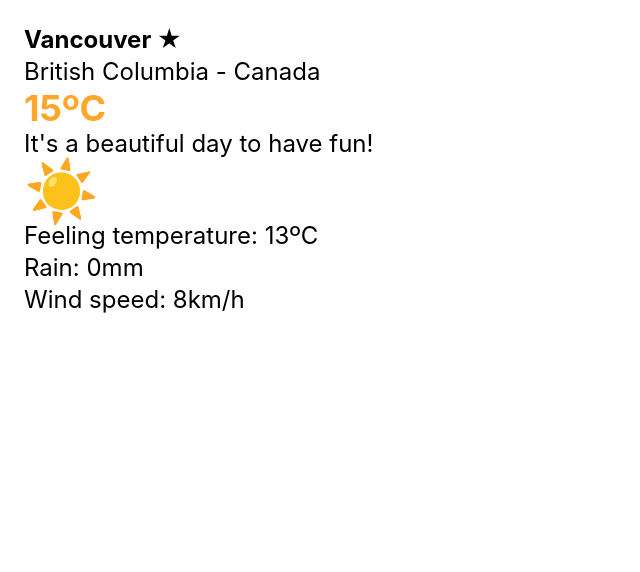
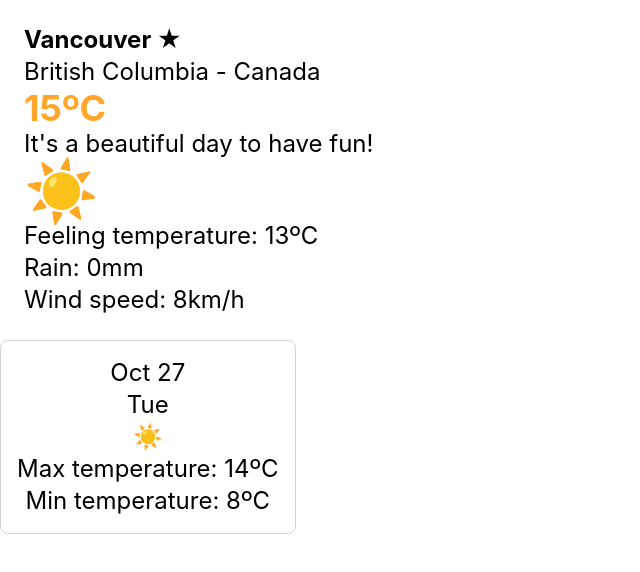
Before and after one commit to nakatanisae/Weather-app, a React (Vite) app in the folder react-app/: page / in a window 1280 px wide. Shown: the top 572 px of the page, without its empty margins (0-640 px from the left). Built offline with nearby package versions, Linux system fonts and the light colour scheme.

Commit message:
Create ForecastCard component and connect to App.jsx

```diff
--- a/react-app/src/App.jsx
+++ b/react-app/src/App.jsx
@@ -1,5 +1,6 @@
 import CurrentWeather from './components/CurrentWeather'
 import {dummyWeather} from './data/dummyWeather'
+import  ForecastCard from './components/ForecastCard'
 
 function App() {
   return (
@@ -10,6 +11,12 @@ function App() {
         country="Canada"
         {...dummyWeather.current}
       />
+      <ForecastCard
+        {...dummyWeather.daily[0]}
+        isSelected={false}
+        onClick={()=> console.log("clicked")}
+
+      />
 
     </main>
   )
--- /dev/null
+++ b/react-app/src/components/ForecastCard.jsx
@@ -0,0 +1,18 @@
+import { getWeatherIcon, formatDate } from "../utils/weather"
+
+function ForecastCard({ date, weatherCode, minTemp, maxTemp, isSelected, onClick }) {
+    const { weekday, monthDay } = formatDate(date);
+
+    return (
+        <button type="button" onClick={onClick} className={`rounded-lg border p-4 ${isSelected ? "border-[#ffa62b]" : "border-gray-300"}`}>
+            <span className="text-2xl block">{monthDay}</span>
+            <span className="text-2xl block">{weekday}</span>
+            <span className="text-2xl block">{getWeatherIcon(weatherCode)}</span>
+            <span className="text-2xl block">Max temperature: {maxTemp}ºC</span>
+            <span className="text-2xl block">Min temperature: {minTemp}ºC</span>
+        </button>
+
+    )
+}
+
+export default ForecastCard
--- a/react-app/src/data/dummyWeather.js
+++ b/react-app/src/data/dummyWeather.js
@@ -1,6 +1,12 @@
 // Dummy data
 export const dummyWeather = {
   current: { temperature: 15, feelsLike: 13, rain: 0, windSpeed: 8, weatherCode: 0, isDay: true },
-  daily:  [{ date: "2026-10-27", weatherCode: 3, minTemp: 8, maxTemp: 14 }, /* ×5 */],
+  daily: [
+    { date: "2026-10-27", weatherCode: 0, minTemp: 8, maxTemp: 14 },
+    { date: "2026-10-28", weatherCode: 3, minTemp: 7, maxTemp: 12 },
+    { date: "2026-10-29", weatherCode: 61, minTemp: 6, maxTemp: 10 },
+    { date: "2026-10-30", weatherCode: 71, minTemp: -1, maxTemp: 3 },
+    { date: "2026-10-31", weatherCode: 95, minTemp: 5, maxTemp: 9 },
+  ],
   hourly: [{ time: "2026-10-27T09:00", temp: 10.2, weatherCode: 2 }, /* … */],
 }
```
